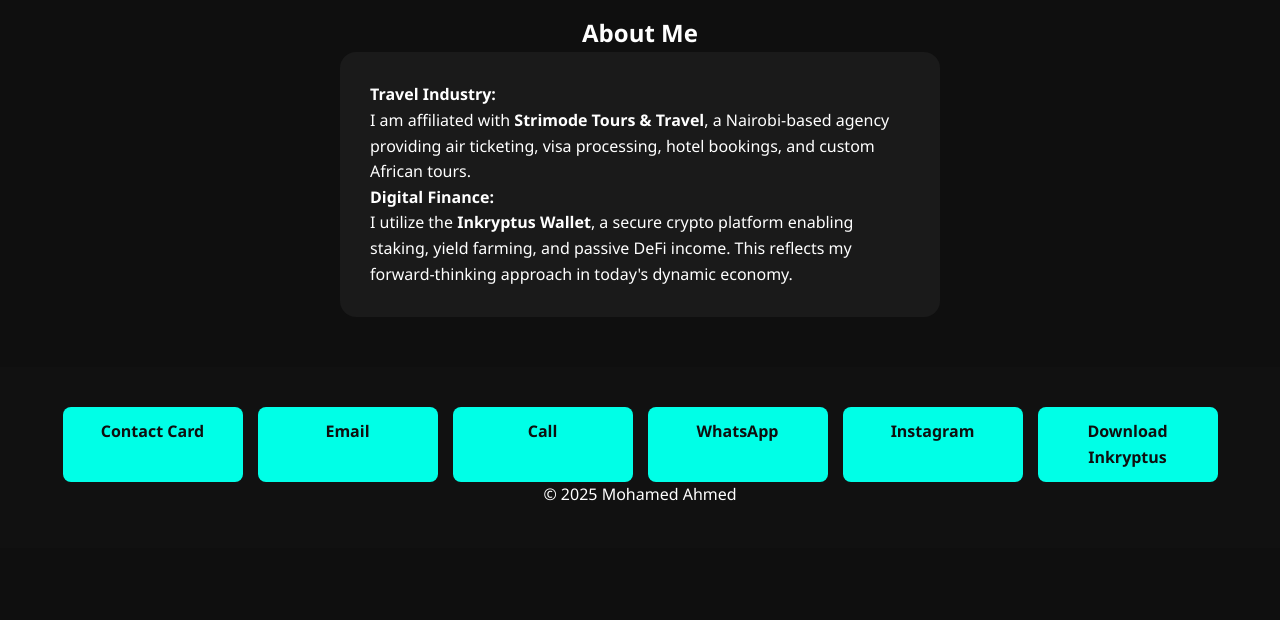
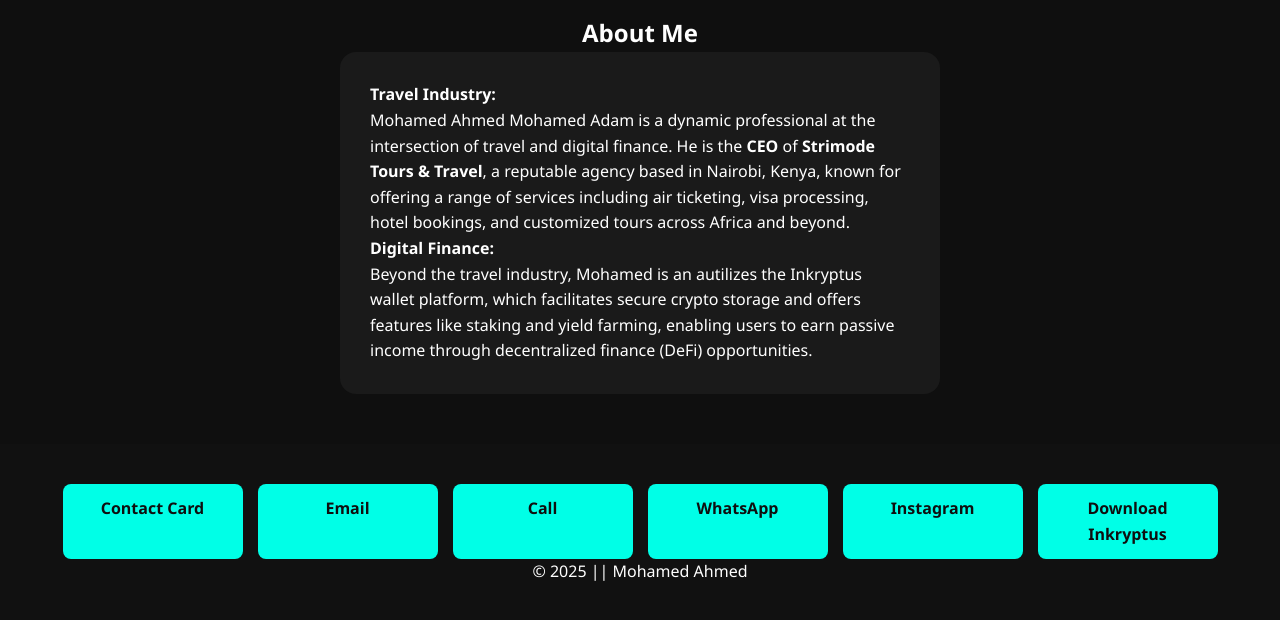
Before and after one commit to casaron14/Mohamed, a plain HTML site: page index.html in a window 1280 px wide. Shown: the part 756-1376 px from the top of the page. Before the commit the page ends 1304 px from the top, so only its background shows below. Drawn offline with Linux system fonts and the light colour scheme.

Commit message:
index.html

```diff
--- a/index.html
+++ b/index.html
@@ -8,7 +8,7 @@
 </head>
 <body>
   <header class="hero">
-    <!-- img src="Mohamed.jpg" alt="Mohamed Ahmed" class="hero-img" />-->
+    <img src="Mohamed.jpg" alt="Mohamed Ahmed" class="hero-img" />
     <h1 class="fade-in">Mohamed Ahmed Mohamed Adam</h1>
     <h2 class="fade-in delay">Travel Expert & Digital Finance Enthusiast</h2>
   </header>
@@ -17,17 +17,17 @@
     <h2 class="animate-on-scroll">About Me</h2>
     <div class="about-card animate-on-scroll">
       <p><strong>Travel Industry:</strong><br/>
-        I am affiliated with <strong>Strimode Tours & Travel</strong>, a Nairobi-based agency providing air ticketing, visa processing, hotel bookings, and custom African tours.
+        Mohamed Ahmed Mohamed Adam is a dynamic professional at the intersection of travel and digital finance. He is the <strong>CEO</strong> of <strong>Strimode Tours & Travel</strong>, a reputable agency based in Nairobi, Kenya, known for offering a range of services including air ticketing, visa processing, hotel bookings, and customized tours across Africa and beyond.
       </p>
       <p><strong>Digital Finance:</strong><br/>
-        I utilize the <strong>Inkryptus Wallet</strong>, a secure crypto platform enabling staking, yield farming, and passive DeFi income. This reflects my forward-thinking approach in today's dynamic economy.
+        Beyond the travel industry, Mohamed is an autilizes the Inkryptus wallet platform, which facilitates secure crypto storage and offers features like staking and yield farming, enabling users to earn passive income through decentralized finance (DeFi) opportunities.
       </p>
     </div>
   </section>
 
   <footer class="footer">
     <div class="socials fade-in">
-        <a href="Allen.vcf" download class="btn">Contact Card</a>
+        <a href="Mohamed.vcf" download class="btn">Contact Card</a>
         <a href="mailto:Mohamed@strimodetravel.com" class="btn">Email</a>
         <a href="tel:+254716668577" class="btn">Call</a>
         <a href="https://wa.me/+254716668577" target="_blank" class="btn">WhatsApp</a>
@@ -35,7 +35,7 @@
         <a href="https://inkryptusdashmobile.page.link?apn=com.inkryptus.mobile&ibi=com.inkryptus&isi=1618007158&link=https%3A%2F%2Freferral-deejay" class="btn">Download Inkryptus</a>
       </div>
     </div>
-    <p>© 2025 Mohamed Ahmed</p>
+    <p>© 2025 || Mohamed Ahmed</p>
   </footer>
 
   <script src="script.js"></script>
```
